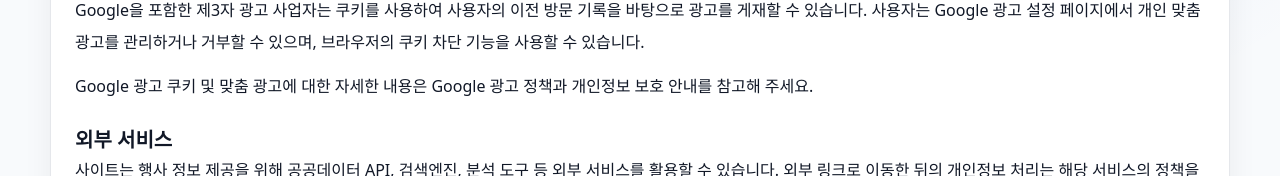
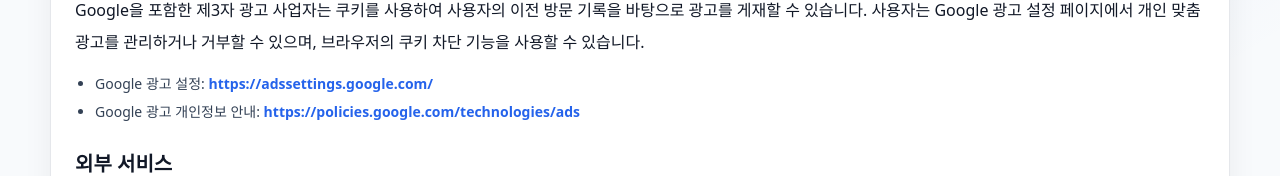
Before and after one commit to agfe228-creator/baraissue-git, a Next.js app: page /privacy in a window 1280 px wide. Shown: the part 436-612 px from the top of the page. Built offline with nearby package versions, Linux system fonts and the light colour scheme; no server answers.

Commit message:
Add clear Google ad privacy links

```diff
--- a/src/app/privacy/page.tsx
+++ b/src/app/privacy/page.tsx
@@ -17,9 +17,14 @@
           Google을 포함한 제3자 광고 사업자는 쿠키를 사용하여 사용자의 이전 방문 기록을 바탕으로 광고를 게재할 수 있습니다.
           사용자는 Google 광고 설정 페이지에서 개인 맞춤 광고를 관리하거나 거부할 수 있으며, 브라우저의 쿠키 차단 기능을 사용할 수 있습니다.
         </p>
-        <p className="mt-3">
-          Google 광고 쿠키 및 맞춤 광고에 대한 자세한 내용은 Google 광고 정책과 개인정보 보호 안내를 참고해 주세요.
-        </p>
+        <ul className="mt-3 list-disc pl-5 text-sm leading-7 text-slate-700">
+          <li>
+            Google 광고 설정: <a className="font-bold text-bara-blue" href="https://adssettings.google.com/" target="_blank" rel="noreferrer">https://adssettings.google.com/</a>
+          </li>
+          <li>
+            Google 광고 개인정보 안내: <a className="font-bold text-bara-blue" href="https://policies.google.com/technologies/ads?hl=ko" target="_blank" rel="noreferrer">https://policies.google.com/technologies/ads</a>
+          </li>
+        </ul>
         <h2 className="mt-6 text-xl font-black">외부 서비스</h2>
         <p>
           사이트는 행사 정보 제공을 위해 공공데이터 API, 검색엔진, 분석 도구 등 외부 서비스를 활용할 수 있습니다.
```
